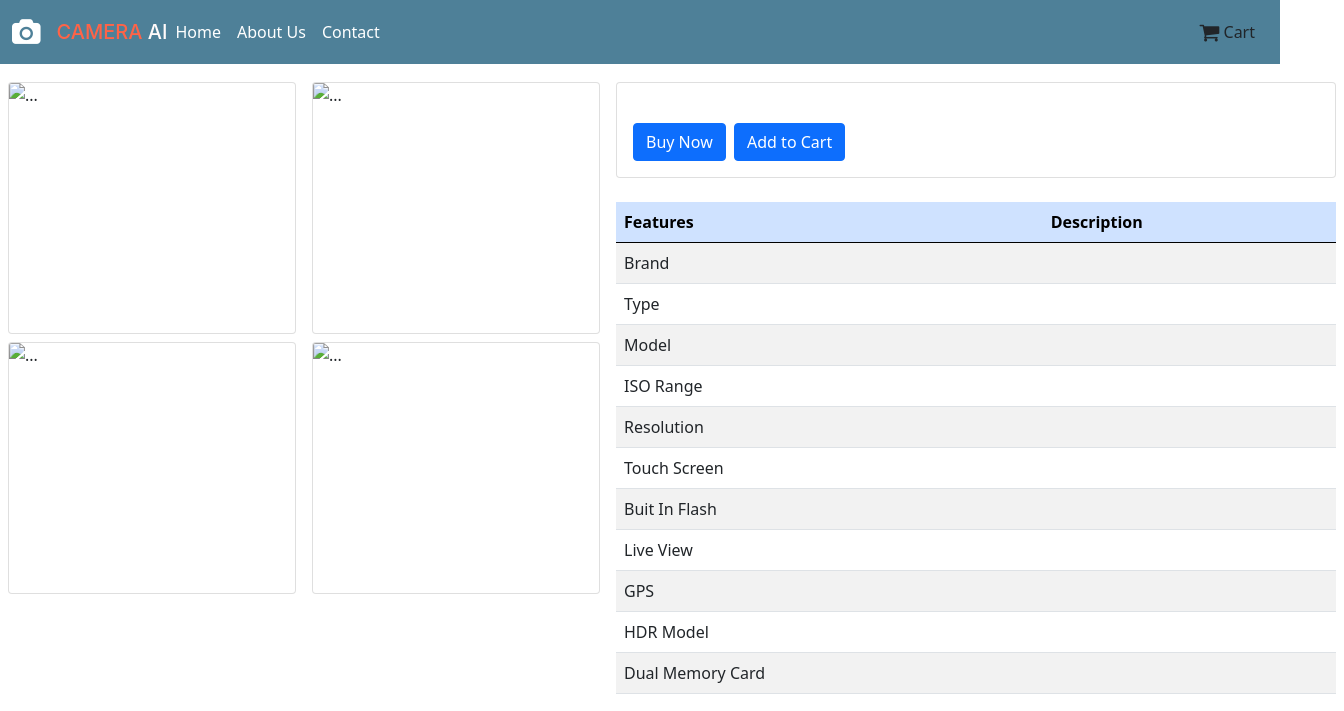
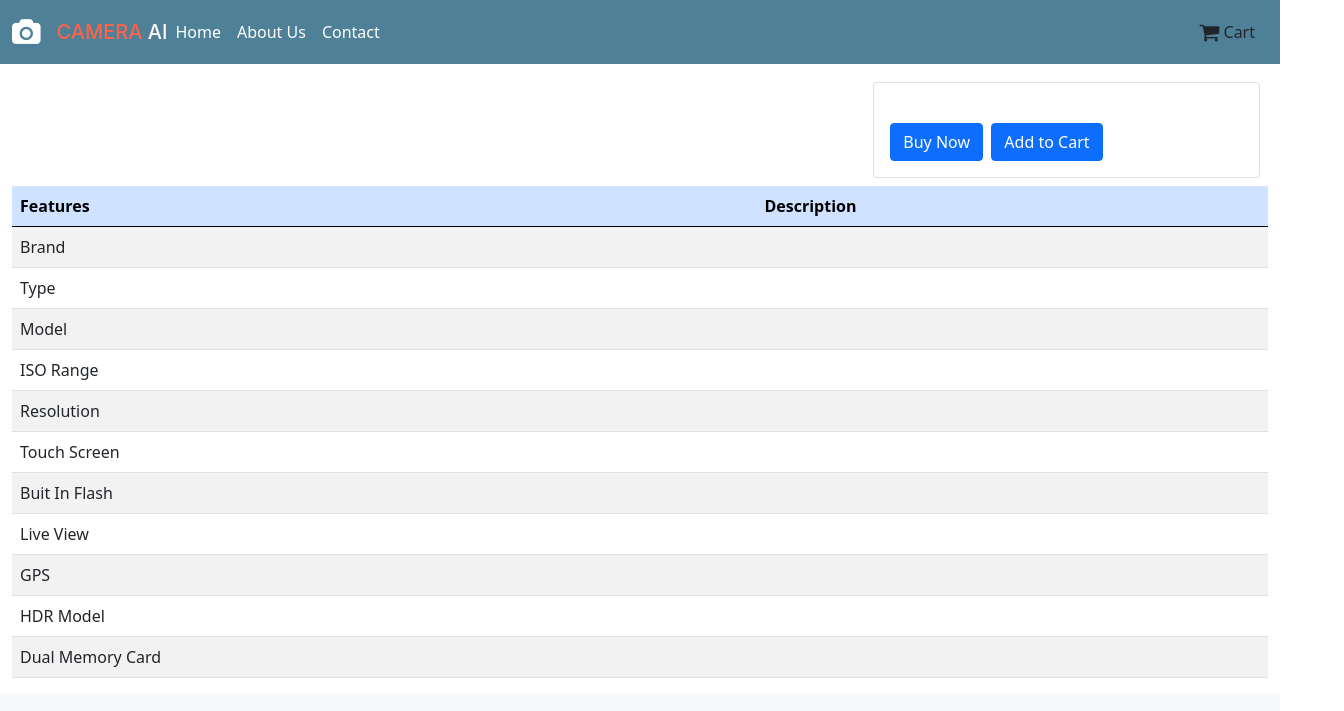
Before and after one commit to shanmukha0404/cameraai.github.io, a plain HTML site: page landing.html in a window 1280 px wide. Shown: the top 711 px of the page, 1344 px wide, since content can reach past the window. Drawn offline with nearby package versions, Linux system fonts and the light colour scheme.

Commit message:
Update landing.html
re-designed the landing page

```diff
--- a/landing.html
+++ b/landing.html
@@ -51,45 +51,36 @@
       </nav>
       <!-- ===================================================================== -->
 
-          <!--block level images  -->
-          <div class="d-flex flex-row bd-highlight mb-3">
-            <div class="p-2 bd-highlight">
-              <div class="col-sm" >
-                <div class="card " style="width: 18rem;">
-                  <img src="..." class="card-img-top" id="img1" alt="..." style="height: 250px; width: 250px;">
+          <div class="container-fluid">
+        <div class="row ">
+          <div class="col-sm col-md-2">
+            <img class="img-fluid img-center" src="" id="img1"/>
           </div>
+          <div class="col-sm-12 col-md-2">
+            <img class="img-fluid img-center" src="" id="img2"/>
           </div>
-              <div class="col mt-2">
-                <div class="card " style="width: 18rem;">
-                  <img src="..." class="card-img-top" id="img2" alt="..." style="height: 250px; width: 250px;">
+          <div class="col-sm-4 col-md-2">
+            <img class="img-fluid img-center" src="" id="img3"/>
           </div>
-              </div>
-            </div>
-            <div class="p-2 bd-highlight">
-              <div class="col" >
-                <div class="card " style="width: 18rem;">
-                  <img src="..." class="card-img-top" id="img3" alt="..." style="height: 250px; width: 250px;">
-                </div>
-              </div>
-              <div class="col mt-2" >
-                <div class="card " style="width: 18rem;">
-                  <img src="..." class="card-img-top" id="img4" alt="..." style="height: 250px; width: 250px;">
-                </div>
-              </div>
+          <div class="col-sm-12 col-md-2">
+            <img class="img-fluid img-center" src="" id="img4"/>
           </div>
 
-
-            <!-- Details bar -->
+          <div class="col-sm-12 col-md-4">
             <div class="p-2 bd-highlight">
-              <div class="card " style="width: 45rem;">
+              <div class="card" >
                 <div class="card-body">
                   <h5 class="card-title" id="model"></h5>
                   <p class="card-text" id="price"></p>
                   <a href="#" class="btn btn-primary mt-2">Buy Now</a>&nbsp;&nbsp;<a href="#" class="btn btn-primary mt-2" onclick="myCart()">Add to Cart</a>
                 </div>
               </div>
-              <br>
-              <!-- Tablar Description -->
+          </div>
+        </div>
+      </div>
+
+      <div class="container-fluid">
+        <div class="row">
           <table class="table table-striped">
             <thead>
               <tr class="table-primary">
@@ -144,12 +135,11 @@
               </tr>
             </tbody>
           </table>
-
-
+        </div>
+      </div>
 
         </div>
       </div>
-
 
 
 
```
Lines whose indentation alone changed are shown as unchanged.
